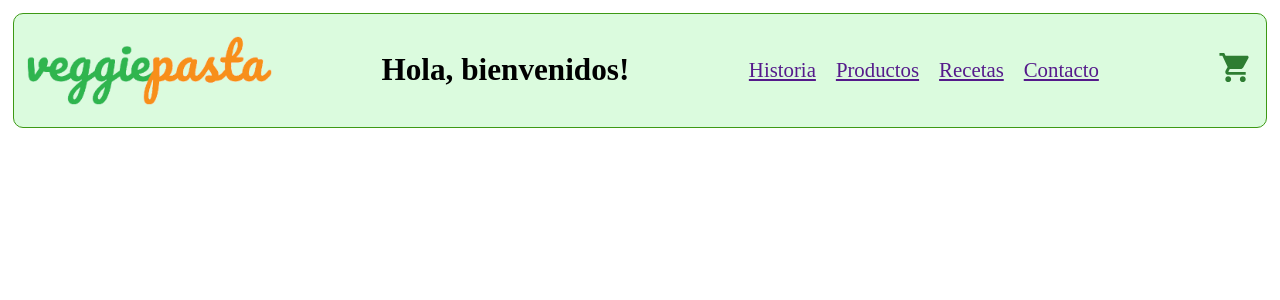
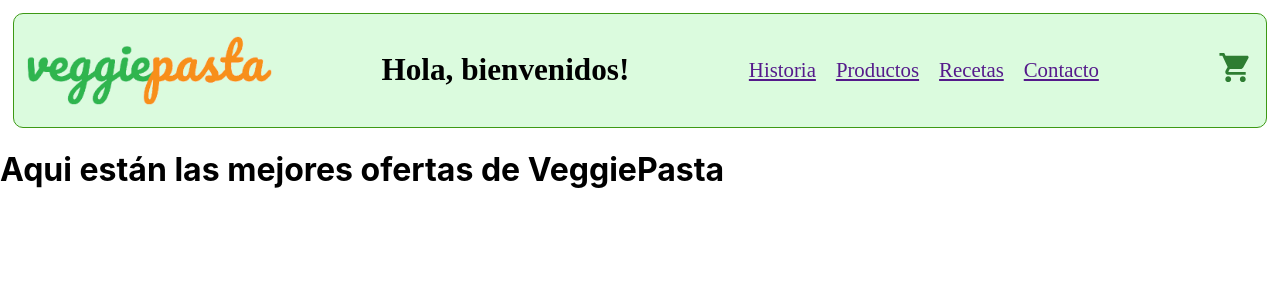
Before and after one commit to doblevedoska/veggiepasta-ecommerce, a React (Create React App) app: page / in a window 1280 px wide. Shown: the top 300 px of the page. Built offline with nearby package versions, Linux system fonts and the light colour scheme.

Commit message:
entrega Landing

```diff
--- a/src/App.js
+++ b/src/App.js
@@ -1,15 +1,15 @@
 import React from "react";
 import Navbar from "./Components/NavBar/NavBar"
-import MiComponente from "./Components/MiComponente";
-import Usuarios from "./Components/Usuarios";
-//import ItemListContainer from "./Containers/ItemListContainer/ItemListContainer";
+// import MiComponente from "./Components/MiComponente";
+// import Usuarios from "./Components/Usuarios";
+import ItemListContainer from "./Containers/ItemListContainer/ItemListContainer";
 //import './App.css';
 
 
 const App = () => {
 
 
-
+  const landing = "Aqui están las mejores ofertas de VeggiePasta";
   const mensaje = "Hola, bienvenidos!";
 
   return (
@@ -17,6 +17,8 @@ const App = () => {
       <Navbar mensaje={mensaje} />
       {/* <MiComponente/>
       <Usuarios/> */}
+
+    <ItemListContainer greeting={landing}/>
     </>
   )
 }
--- /dev/null
+++ b/src/Containers/ItemListContainer/ItemListContainer.js
@@ -0,0 +1,9 @@
+import React from 'react'
+
+const ItemListContainer = ({greeting}) => {
+  return (
+    <h1>{greeting}</h1>
+  )
+}
+
+export default ItemListContainer
```
